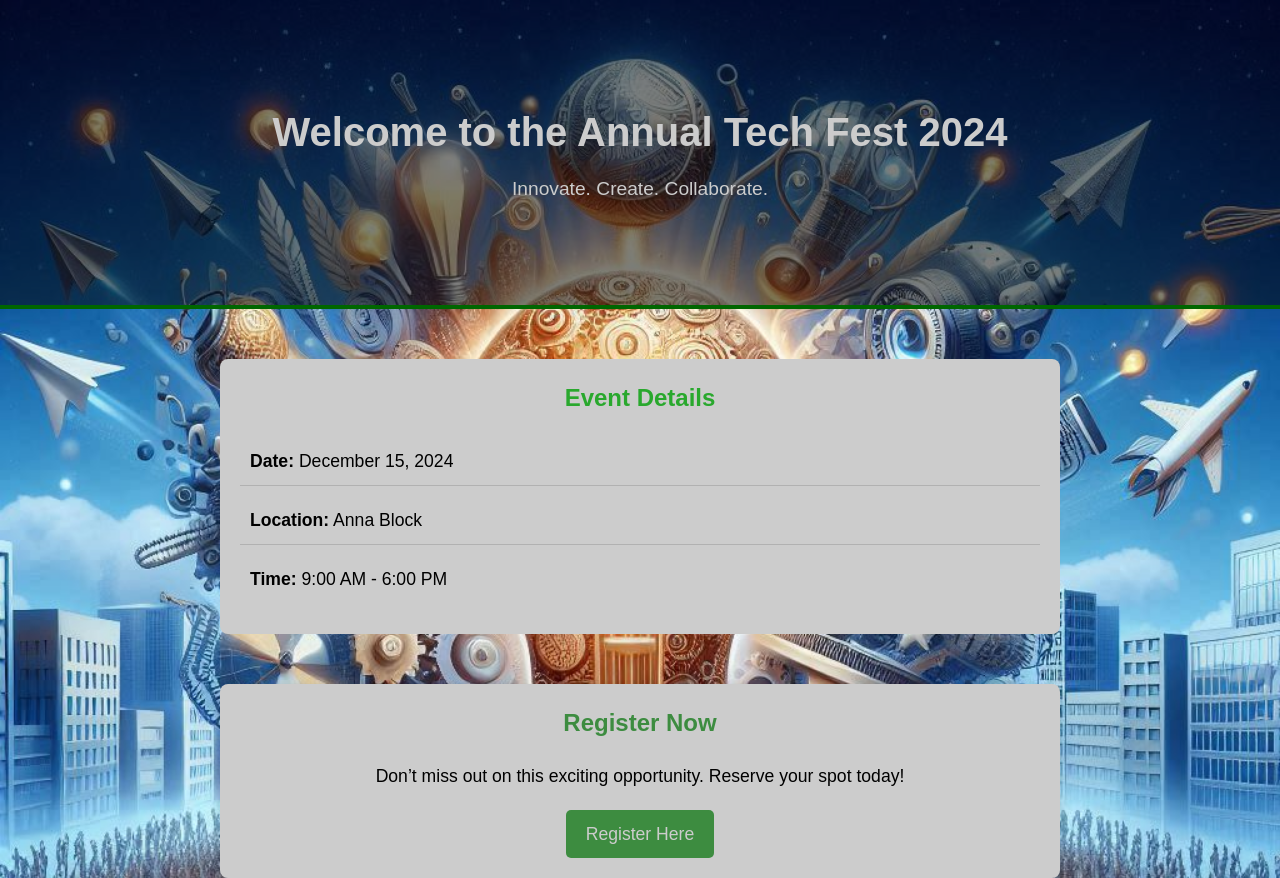
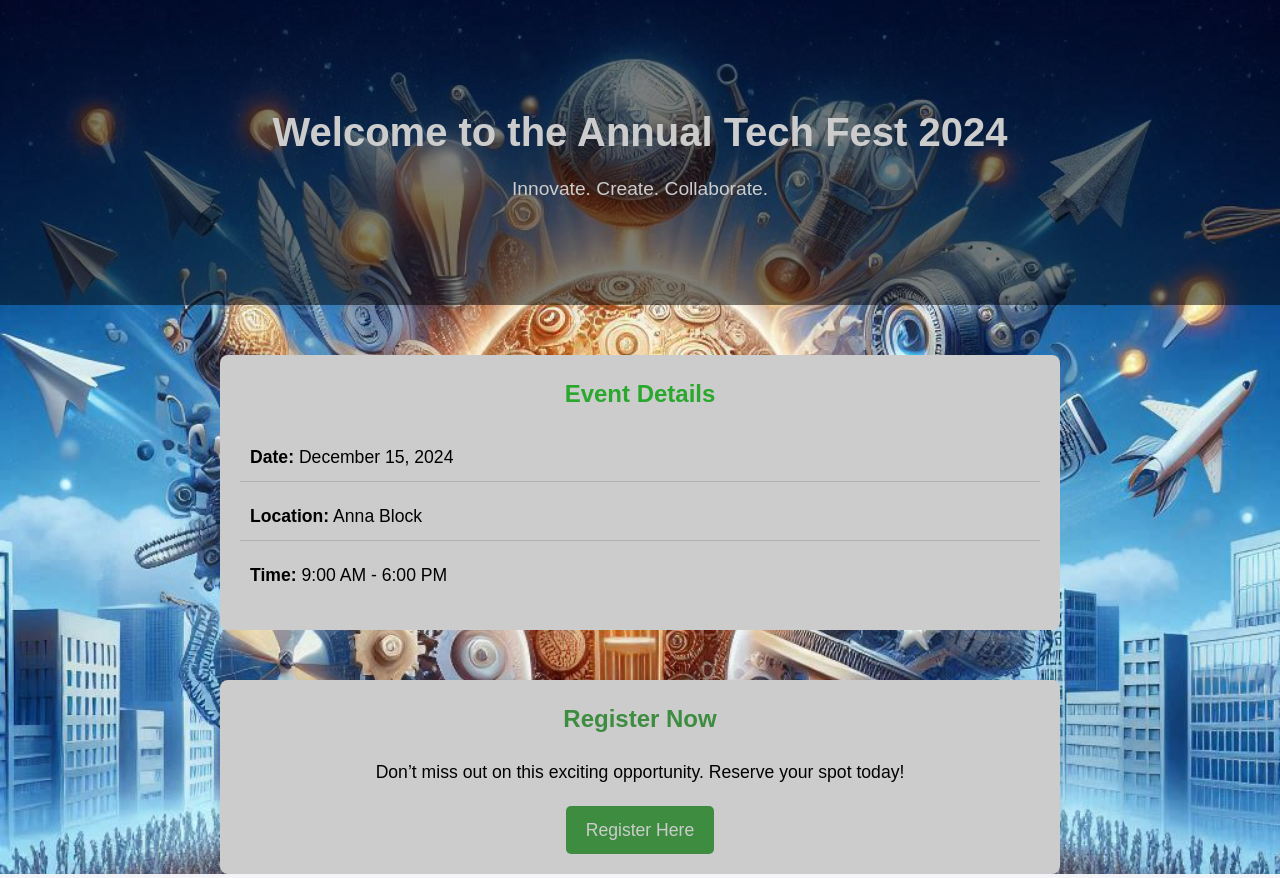
Before and after one commit to jayachandra2739/eventwebpage, a plain HTML site: page index.html in a window 1280 px wide. Drawn offline with Linux system fonts and the light colour scheme.

Commit message:
Update style.css

```diff
--- a/style.css
+++ b/style.css
@@ -35,7 +35,7 @@ body {
   color: white;
   padding: 100px 20px;
   background: rgba(0, 0, 0, 0.5);
-  border-bottom: 4px solid green;
+  border-bottom: none;
 }
 
 .header h1 {
```
